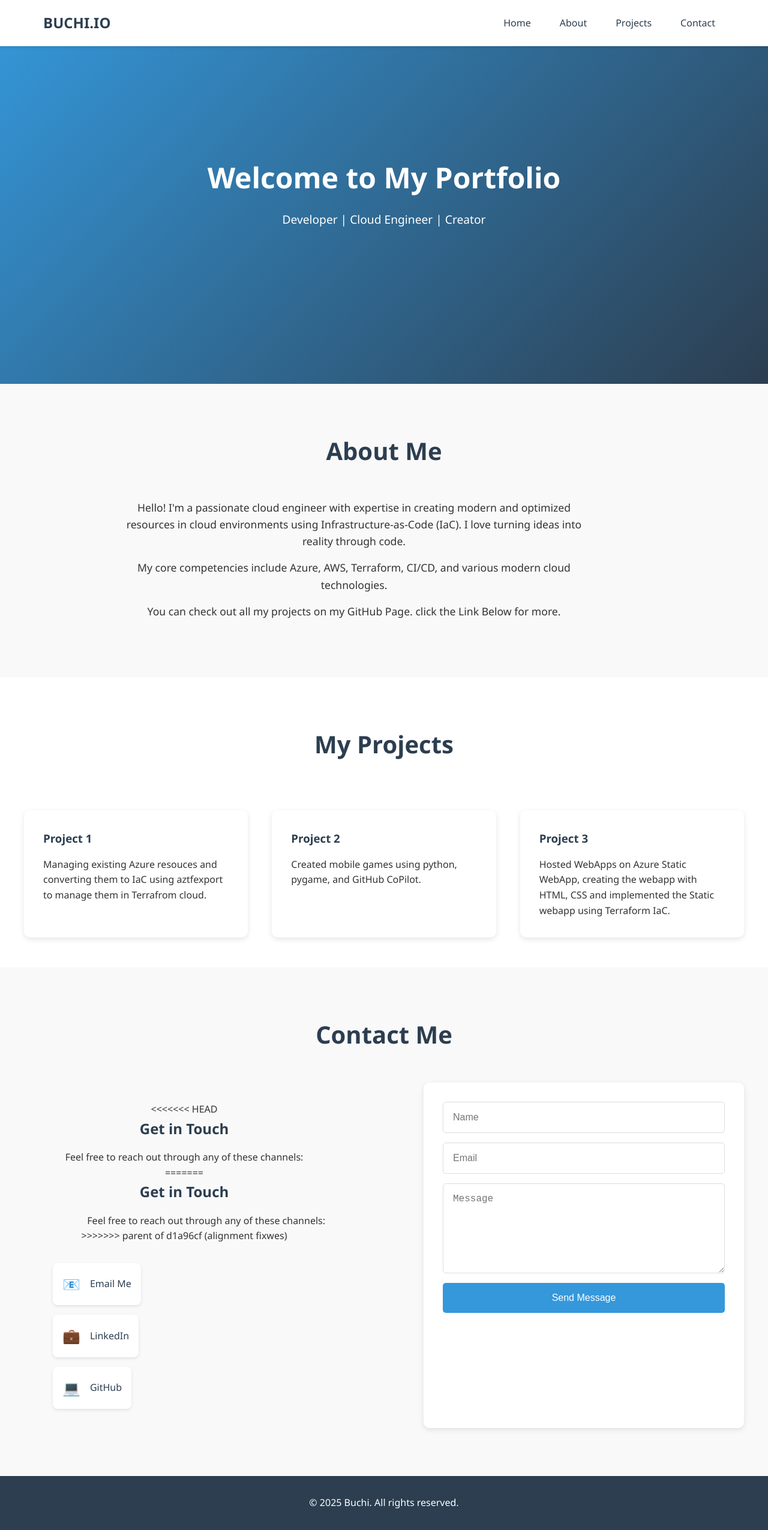
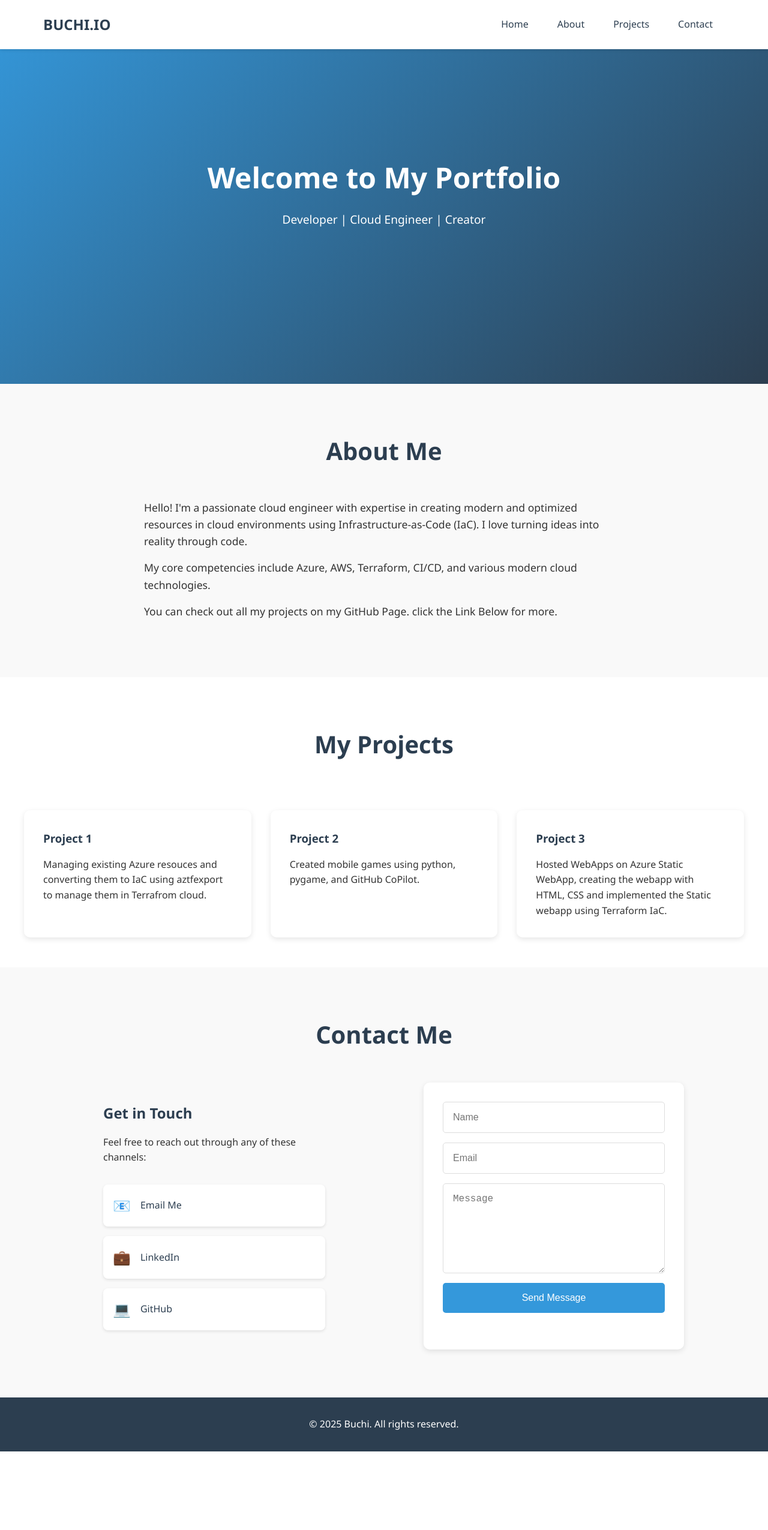
Before and after one commit to iBrid/my_webpage, a PHP site: page / in a window 1280 px wide. Shown: the whole page at 60% size. After the commit the page ends 2420 px from the top, so only its background shows below. Run offline with PHP 8.4, Linux system fonts and the light colour scheme.

Commit message:
Revert "minor fix"
This reverts commit d24ce5fedbdb43a0eb7754c30ee11d42f817165c.

```diff
--- a/index.html
+++ b/index.html
@@ -1,6 +1,5 @@
 <!DOCTYPE html>
 <html lang="en">
-
 <head>
     <meta charset="UTF-8">
     <meta name="viewport" content="width=device-width, initial-scale=1.0">
@@ -8,7 +7,6 @@
     <link rel="stylesheet" href="styles.css">
         <script defer src="script.js"></script>
 </head>
-
 <body>
     <div class="nav-overlay" id="navOverlay"></div>
     <header>
@@ -40,8 +38,7 @@
         <section id="about" class="about">
             <h2>About Me</h2>
             <div class="about-content">
-            <p>Hello! I'm a passionate cloud engineer with expertise in creating modern and optimized resources in cloud
-                environments using Infrastructure-as-Code (IaC). I love turning ideas into reality through code.</p>
+                <p>Hello! I'm a passionate cloud engineer with expertise in creating modern and optimized resources in cloud environments using Infrastructure-as-Code (IaC). I love turning ideas into reality through code.</p>
                 <p>My core competencies include Azure, AWS, Terraform, CI/CD, and various modern cloud technologies.</p>
                 <p>You can check out all my projects on my GitHub Page. click the Link Below for more.</p>
             </div>
@@ -52,8 +49,7 @@
         <div class="project-grid">
             <div class="project-card">
                 <h3>Project 1</h3>
-                <p>Managing existing Azure resouces and converting them to IaC using aztfexport to manage them in
-                    Terrafrom cloud.</p>
+                <p>Managing existing Azure resouces and converting them to IaC using aztfexport to manage them in Terrafrom cloud.</p>
             </div>
             <div class="project-card">
                 <h3>Project 2</h3>
@@ -61,22 +57,17 @@
             </div>
             <div class="project-card">
                 <h3>Project 3</h3>
-                <p>Hosted WebApps on Azure Static WebApp, creating the webapp with HTML, CSS and implemented the Static
-                    webapp using Terraform IaC.</p>
+                <p>Hosted WebApps on Azure Static WebApp, creating the webapp with HTML, CSS and implemented the Static webapp using Terraform IaC.</p>
             </div>
         </div>
     </section>
+
     <section id="contact" class="contact">
         <h2>Contact Me</h2>
         <div class="contact-content">
             <div class="contact-info">
-<<<<<<< HEAD
                 <h3>Get in Touch</h3>
                 <p>Feel free to reach out through any of these channels:</p>
-=======
-                <h3 style="text-align: center;">Get in Touch</h3>
-                <p style="text-align: right;">Feel free to reach out through any of these channels:</p>
->>>>>>> parent of d1a96cf (alignment fixwes)
                 <div class="contact-links">
                     <a href="mailto:connfedd@outlook.com" class="contact-method email">
                         <span class="icon">📧</span>
@@ -105,5 +96,4 @@
         <p>&copy; 2025 Buchi. All rights reserved.</p>
     </footer>
 </body>
-
 </html>
--- a/script.js
+++ b/script.js
@@ -63,7 +63,7 @@ const observer = new IntersectionObserver(function(entries) {
 // Add animation classes and observe elements
 document.addEventListener('DOMContentLoaded', function() {
     // Animate about section
-    const aboutText = document.querySelectorAll('.about-content p');
+    const aboutText = document.querySelectorAll('.about-text p');
     aboutText.forEach((p, index) => {
         p.classList.add('animate-on-scroll');
         p.style.transform = 'translateX(-50px)';
--- a/styles.css
+++ b/styles.css
@@ -109,7 +109,7 @@ nav h1 {
 nav ul {
     display: flex;
     list-style: none;
-    gap: 1rem; /* more breathing room on desktop */
+    gap: 0.5rem;
     margin-left: auto;
 }
 
@@ -166,9 +166,9 @@ nav ul li a {
     text-decoration: none;
     color: #2c3e50;
     font-weight: 500;
-    transition: color 0.4s ease, background 0.4s ease;
+    transition: color 0.9s ease, background 0.9s ease;
     display: block;
-    padding: 0.6rem 1rem;
+    padding: 0.75rem 1.25rem;
     border-radius: 6px;
 }
 
@@ -222,7 +222,6 @@ section h2 {
 .about-content {
     max-width: 800px;
     margin: 0 auto;
-    text-align: center; /* center about text across devices */
 }
 
 .about-content p {
@@ -263,7 +262,7 @@ section h2 {
 }
 
 .contact-content {
-    max-width: 1000px; /* slightly wider for desktop */
+    max-width: 900px;
     margin: 0 auto;
     display: grid;
     grid-template-columns: 1fr 1fr;
@@ -274,7 +273,6 @@ section h2 {
 .contact-info {
     padding: 2rem;
     overflow: hidden;
-    text-align: center;
 }
 
 .contact-info h3 {
@@ -292,8 +290,6 @@ section h2 {
     flex-direction: column;
     gap: 1rem;
     margin-top: 2rem;
-    margin-left: 1rem; /* restore right nudge */
-    align-items: flex-start; /* left align link cards */
 }
 
 .contact-method {
@@ -465,17 +461,16 @@ footer {
     }
 
     .contact {
-        padding: 3rem 1rem;
+    padding: 3rem 1rem 3rem 0.5rem;
     }
 
     .contact-content {
         grid-template-columns: 1fr;
         gap: 2rem;
-        padding: 0 1rem;
+    padding: 0 1rem 0 0;
         max-width: 100%;
-        margin: 0 auto;
-        align-items: center;
-        justify-items: center;
+    margin-left: auto;
+    margin-right: 1rem;
     }
 
     .contact-info {
@@ -484,13 +479,7 @@ footer {
 
     .contact-info h3 {
         font-size: 1.3rem;
-        margin-left: 1rem;
-    }
-    .contact-info p {
-        margin-left: 1rem;
-    }
-    .contact-links {
-        margin-left: 1rem;
+        margin-left: 0.75rem; /* nudge heading right on mobile */
     }
 
     .contact-info p {
@@ -561,37 +550,3 @@ footer {
         padding: 0.9rem;
     }
 }
-
-/* Desktop refinements */
-@media (min-width: 1024px) {
-    .contact-content {
-        max-width: 1100px; /* wider canvas on desktops */
-        grid-template-columns: 1fr 1fr; /* equal widths for proportional balance */
-        align-items: start;
-    }
-
-    /* Ensure both columns visually balance with consistent background/elevation */
-    .contact-content form,
-    .contact-info {
-        display: flex;
-        flex-direction: column;
-        justify-content: flex-start;
-        height: 100%;
-    }
-
-    /* Optional: match heights via grid auto-rows to prevent uneven bottoms */
-    .contact-content {
-        grid-auto-rows: 1fr;
-    }
-
-    .contact-info,
-    .contact-content form {
-        padding: 2rem; /* ensure comfortable inner spacing */
-    }
-
-    .project-grid {
-        max-width: 1200px;
-        margin: 0 auto;
-        gap: 2.5rem;
-    }
-}
```
Lines whose indentation alone changed are shown as unchanged.
